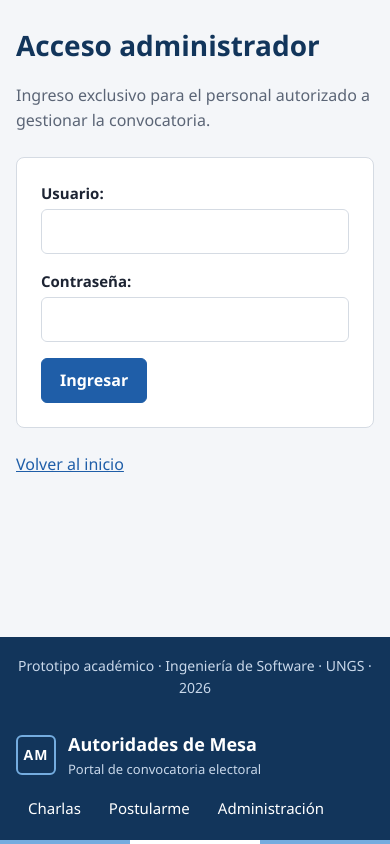
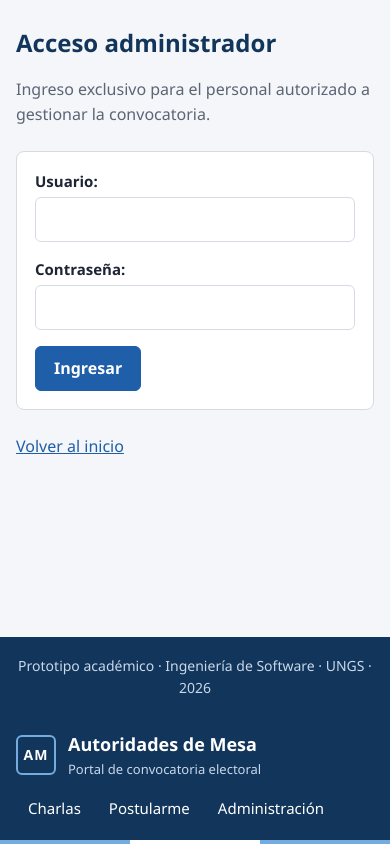
Before and after one commit to sebastianluisvivas/Autoridades-de-mesa---Prototipo, a plain HTML site: page public/login.html in a window 390 px wide. Drawn offline with Linux system fonts and the light colour scheme.

Commit message:
pequeña corrección de bug en estilos.css

```diff
--- a/public/css/estilos.css
+++ b/public/css/estilos.css
@@ -445,4 +445,19 @@ dd {
 
 @media (max-width: 600px) {
     main {
-        padding: 24px 16px
+        padding: 24px 16px 40px;
+    }
+
+    section,
+    .portada {
+        padding: 18px;
+    }
+
+    h1 {
+        font-size: 24px;
+    }
+
+    #detalle-postulacion {
+        grid-template-columns: 1fr;
+    }
+}
```
Also changed, not shown: public/index.html (+1 -1 lines).
